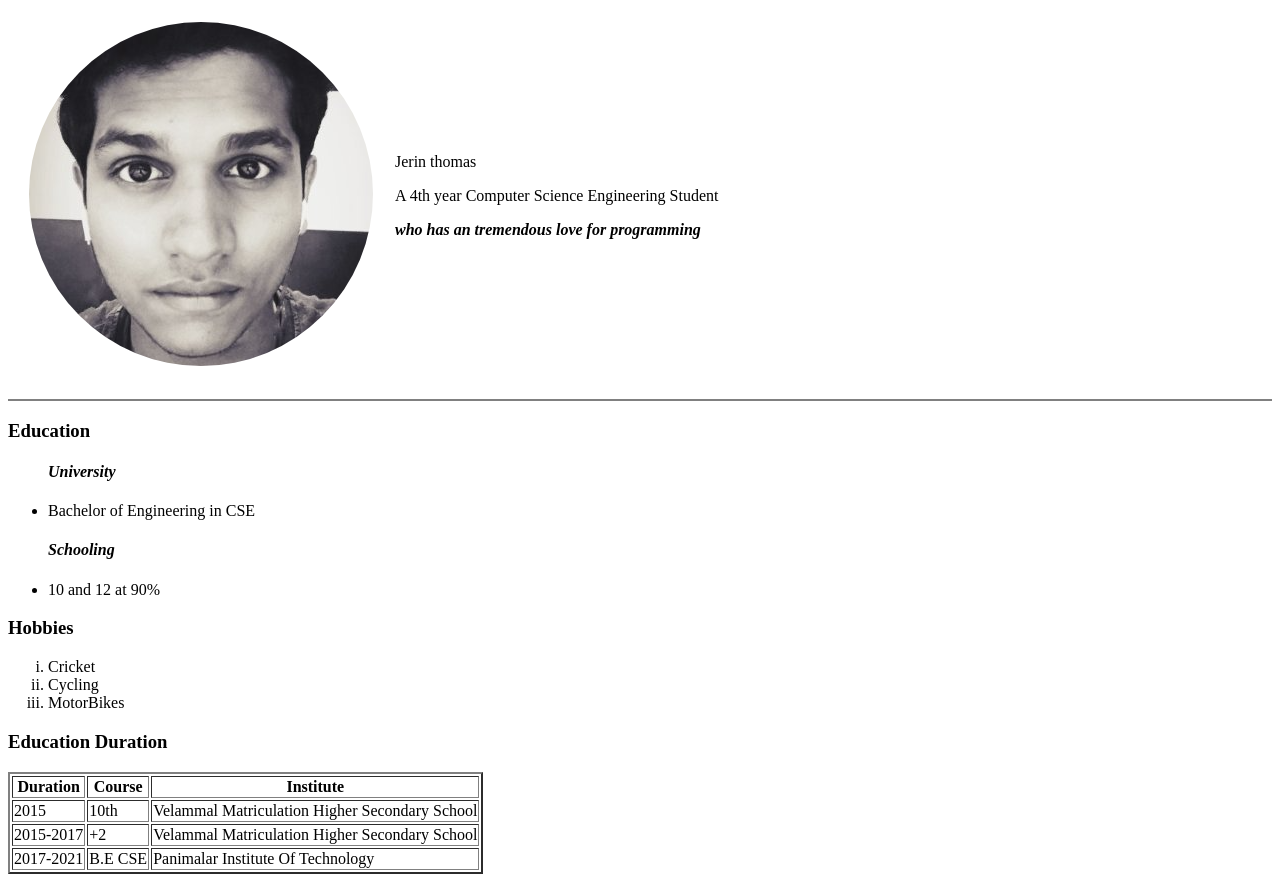
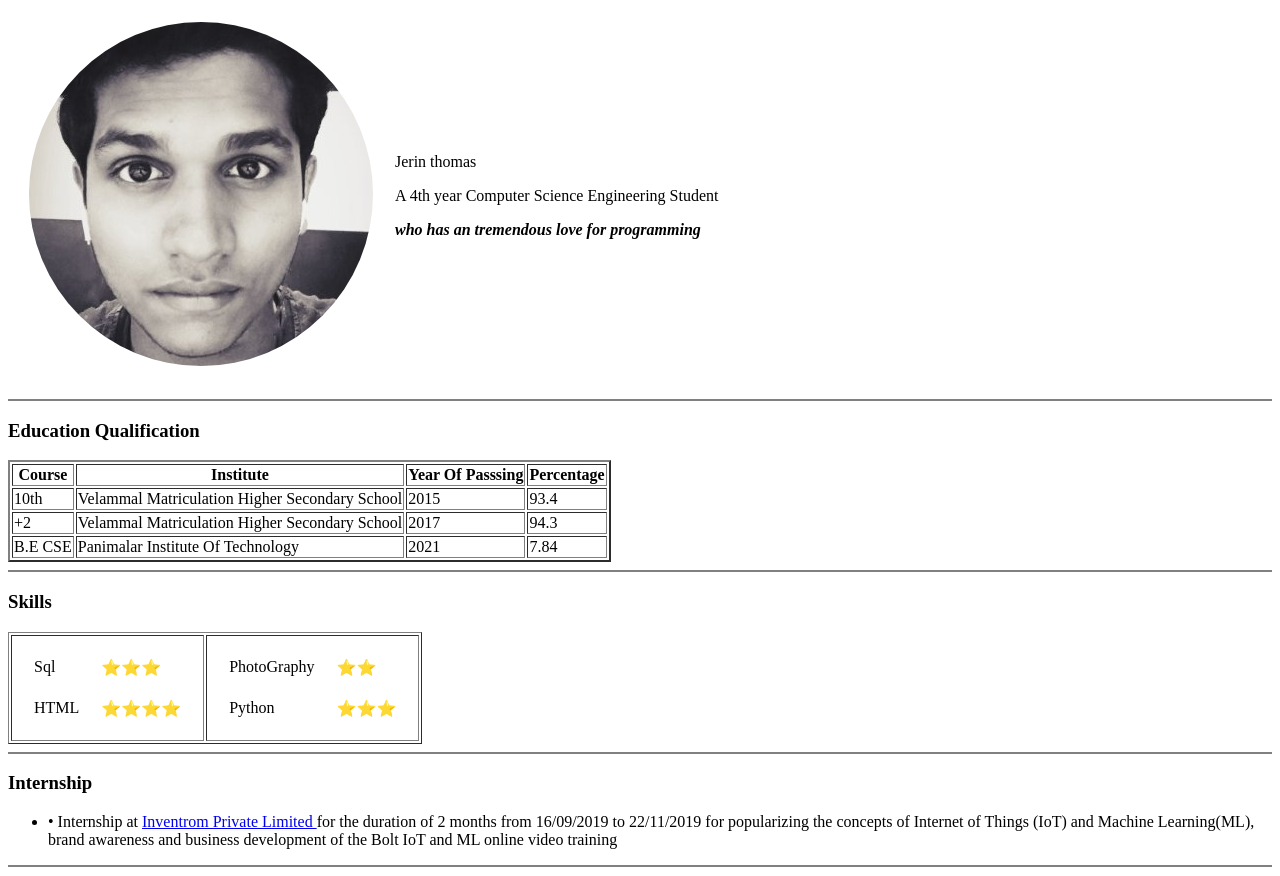
Before and after one commit to thomassjerin3/Portfolio-iteration1, a plain HTML site: page index.html in a window 1280 px wide. Shown: the part 79-955 px from the top of the page. Drawn offline with Linux system fonts and the light colour scheme.

Commit message:
index updated similar to resume
Need to add more links to certificates

```diff
--- a/index.html
+++ b/index.html
@@ -23,45 +23,38 @@
   </table>
 
   <hr noshade>
-  <h3>Education</h3>
-  <ul>
-    <h4><em>University</em></h4>
-    <li>Bachelor of Engineering in CSE</li>
-    <h4><em>Schooling</em></h4>
-    <li>10 and 12 at 90%</li>
-  </ul>
-  <h3>Hobbies</h3>
-  <ol type="i">
-    <!-- to use roman format we add "i" in type -->
-    <li>Cricket</li>
-    <li>Cycling</li>
-    <li>MotorBikes</li>
-  </ol>
-
-      <h3>Education Duration</h3>
+        <h3>Education Qualification</h3>
       <table border="2">
         <thead>
           <tr>
-            <th>Duration</th>
+
             <th>Course</th>
             <th>Institute</th>
+            <th>Year Of Passsing</th>
+            <th>Percentage</th>
           </tr>
         </thead>
         <tbody>
           <tr>
-            <td>2015</td>
             <td>10th</td>
             <td>Velammal Matriculation Higher Secondary School</td>
+            <td>2015</td>
+            <td>93.4</td>
+
           </tr>
           <tr>
-            <td>2015-2017</td>
+
             <td>+2</td>
             <td>Velammal Matriculation Higher Secondary School</td>
+            <td>2017</td>
+            <td>94.3</td>
           </tr>
           <tr>
-            <td>2017-2021</td>
+
             <td>B.E CSE</td>
             <td>Panimalar Institute Of Technology</td>
+            <td>2021</td>
+            <td>7.84</td>
           </tr>
         </tbody>
         <tfoot>
@@ -70,6 +63,7 @@
 
       </table>
       <hr noshade>
+
       <h3>Skills</h3>
 
       <table border="1">
@@ -110,8 +104,20 @@
           </table>
         </td>
       </table>
+  <hr noshade>
+  <h3>Internship</h3>
+  <ul><li>•	Internship at <a href="https://drive.google.com/file/d/1cu4_AK-wd2MUH9cUZfk6ukICaPM80wVp/view?usp=sharing">Inventrom Private Limited </a> for the duration of 2 months from 16/09/2019 to 22/11/2019 for popularizing the concepts of Internet of Things (IoT) and Machine Learning(ML), brand awareness and business development of
+    the Bolt IoT and ML online video training</li></ul>
 
  <hr noshade>
+  <h3>Hobbies</h3>
+  <ol type="i">
+    <!-- to use roman format we add "i" in type -->
+    <li>Cricket</li>
+    <li>Cycling</li>
+    <li>MotorBikes</li>
+  </ol>
+  <hr noshade>
   <h3><a href="social.html" target="_blank">Socail Links</a></h>
     <br>
     <hr noshade>
```
